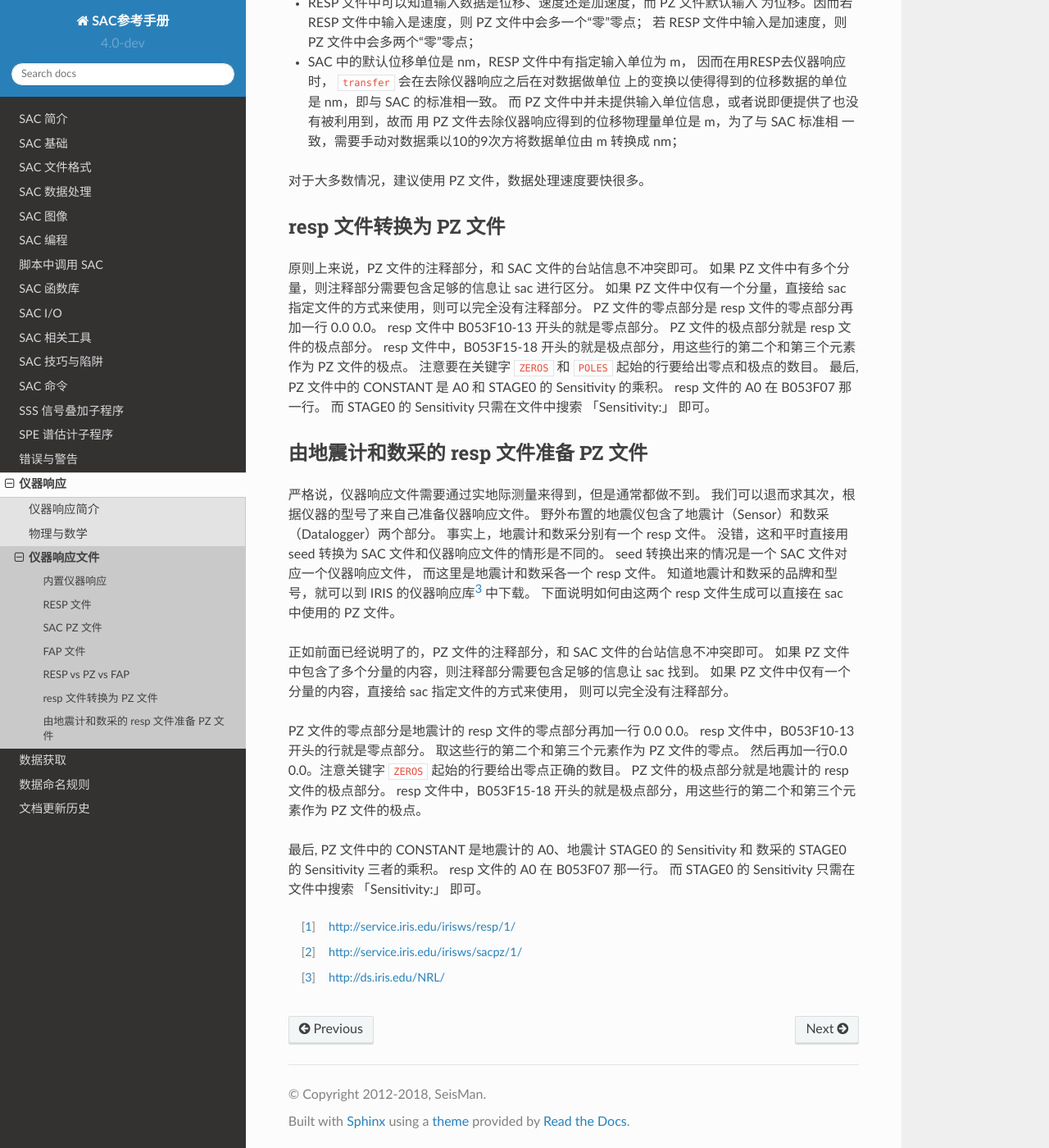
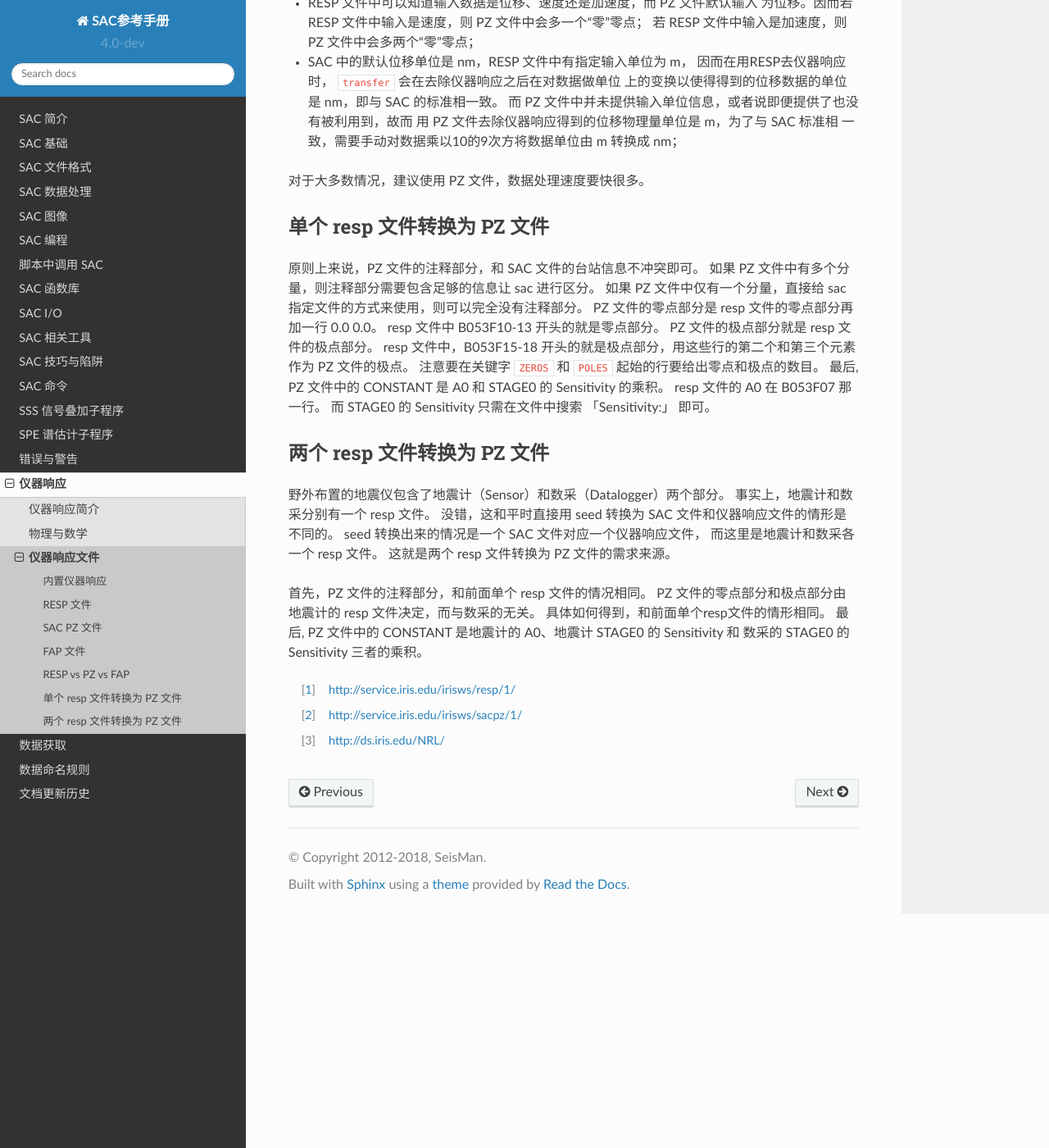
Before and after one commit to seisman/SAC_Docs_zh, a Sphinx documentation site: the page built from source/appendix/resp/resp-file.rst, in a window 1280 px wide and 1400 px high, scrolled down 4978 px. Shown: the whole window at 82% size. Built offline with Sphinx 7.4.7 and the Read the Docs theme 2.0.0, drawn with Linux system fonts in a browser that asks for light colours.

Commit message:
删除重复部分

```diff
--- a/source/appendix/resp/resp-file.rst
+++ b/source/appendix/resp/resp-file.rst
@@ -274,7 +274,7 @@ RESP、PZ 和 FAP 都可以用于表征仪器的响应函数，常用的是 RESP
 
 对于大多数情况，建议使用 PZ 文件，数据处理速度要快很多。
 
-resp 文件转换为 PZ 文件
+单个 resp 文件转换为 PZ 文件
 -----------------------
 
 原则上来说，PZ 文件的注释部分，和 SAC 文件的台站信息不冲突即可。
@@ -289,36 +289,21 @@ resp 文件中，B053F15-18 开头的就是极点部分，用这些行的第二
 resp 文件的 A0 在 B053F07 那一行。
 而 STAGE0 的 Sensitivity 只需在文件中搜索 「Sensitivity:」 即可。
 
-
-由地震计和数采的 resp 文件准备 PZ 文件
+两个 resp 文件转换为 PZ 文件
 --------------------------------------
 
-严格说，仪器响应文件需要通过实地际测量来得到，但是通常都做不到。
-我们可以退而求其次，根据仪器的型号了来自己准备仪器响应文件。
 野外布置的地震仪包含了地震计（Sensor）和数采（Datalogger）两个部分。
 事实上，地震计和数采分别有一个 resp 文件。
 没错，这和平时直接用 seed 转换为 SAC 文件和仪器响应文件的情形是不同的。
 seed 转换出来的情况是一个 SAC 文件对应一个仪器响应文件，
 而这里是地震计和数采各一个 resp 文件。
-知道地震计和数采的品牌和型号，就可以到 IRIS 的仪器响应库\ [3]_ 中下载。
-下面说明如何由这两个 resp 文件生成可以直接在 sac 中使用的 PZ 文件。
+这就是两个 resp 文件转换为 PZ 文件的需求来源。
 
-正如前面已经说明了的，PZ 文件的注释部分，和 SAC 文件的台站信息不冲突即可。
-如果 PZ 文件中包含了多个分量的内容，则注释部分需要包含足够的信息让 sac 找到。
-如果 PZ 文件中仅有一个分量的内容，直接给 sac 指定文件的方式来使用，
-则可以完全没有注释部分。
-
-PZ 文件的零点部分是地震计的 resp 文件的零点部分再加一行 0.0 0.0。
-resp 文件中，B053F10-13 开头的行就是零点部分。
-取这些行的第二个和第三个元素作为 PZ 文件的零点。
-然后再加一行0.0 0.0。注意关键字 ``ZEROS`` 起始的行要给出零点正确的数目。
-PZ 文件的极点部分就是地震计的 resp 文件的极点部分。
-resp 文件中，B053F15-18 开头的就是极点部分，用这些行的第二个和第三个元素作为 PZ 文件的极点。
-
+首先，PZ 文件的注释部分，和前面单个 resp 文件的情况相同。
+PZ 文件的零点部分和极点部分由地震计的 resp 文件决定，而与数采的无关。
+具体如何得到，和前面单个resp文件的情形相同。
 最后, PZ 文件中的 CONSTANT 是地震计的 A0、地震计 STAGE0 的 Sensitivity 和
 数采的 STAGE0 的 Sensitivity 三者的乘积。
-resp 文件的 A0 在 B053F07 那一行。
-而 STAGE0 的 Sensitivity 只需在文件中搜索 「Sensitivity:」 即可。
 
 .. [1] http://service.iris.edu/irisws/resp/1/
 .. [2] http://service.iris.edu/irisws/sacpz/1/
```
